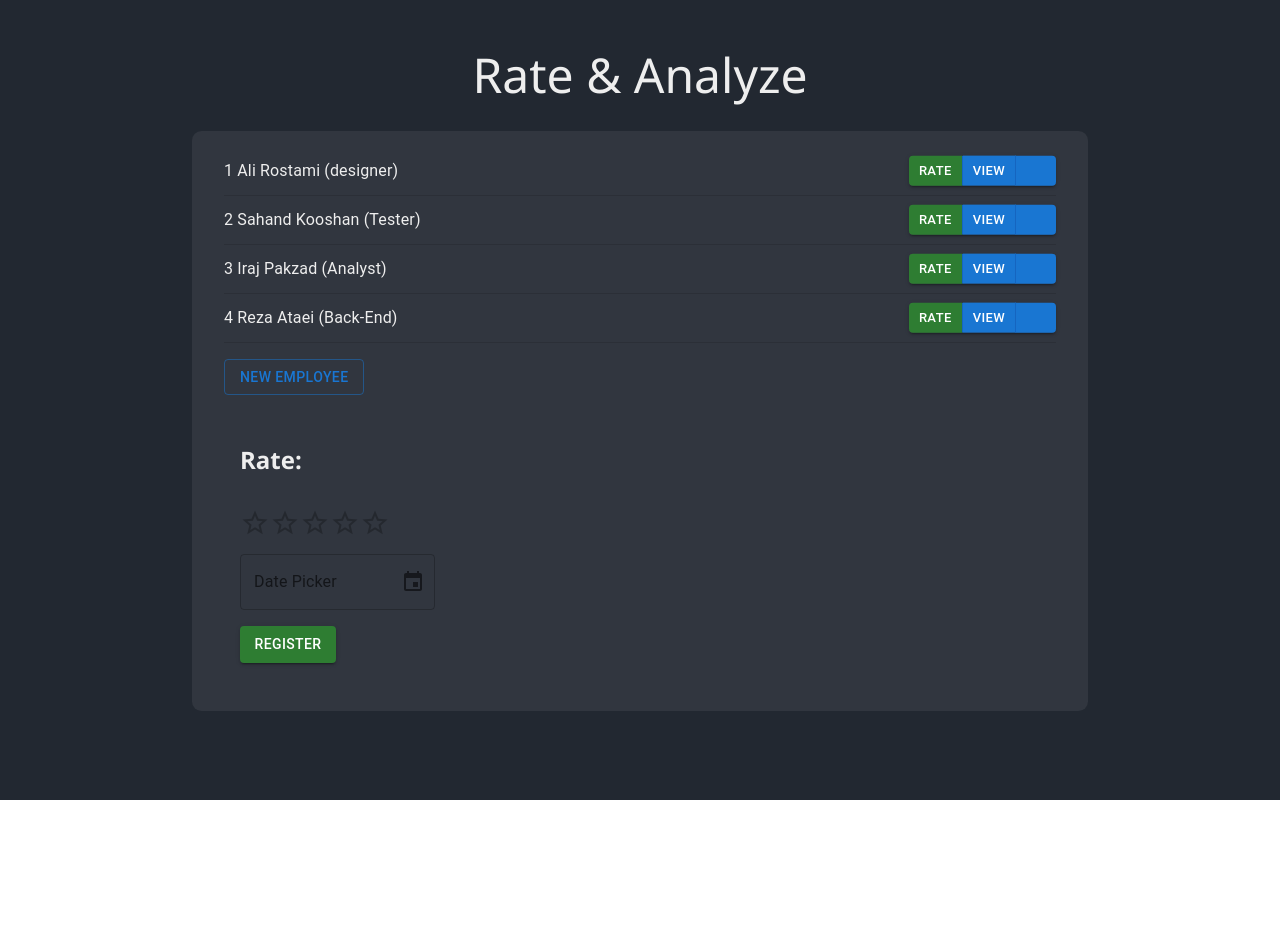
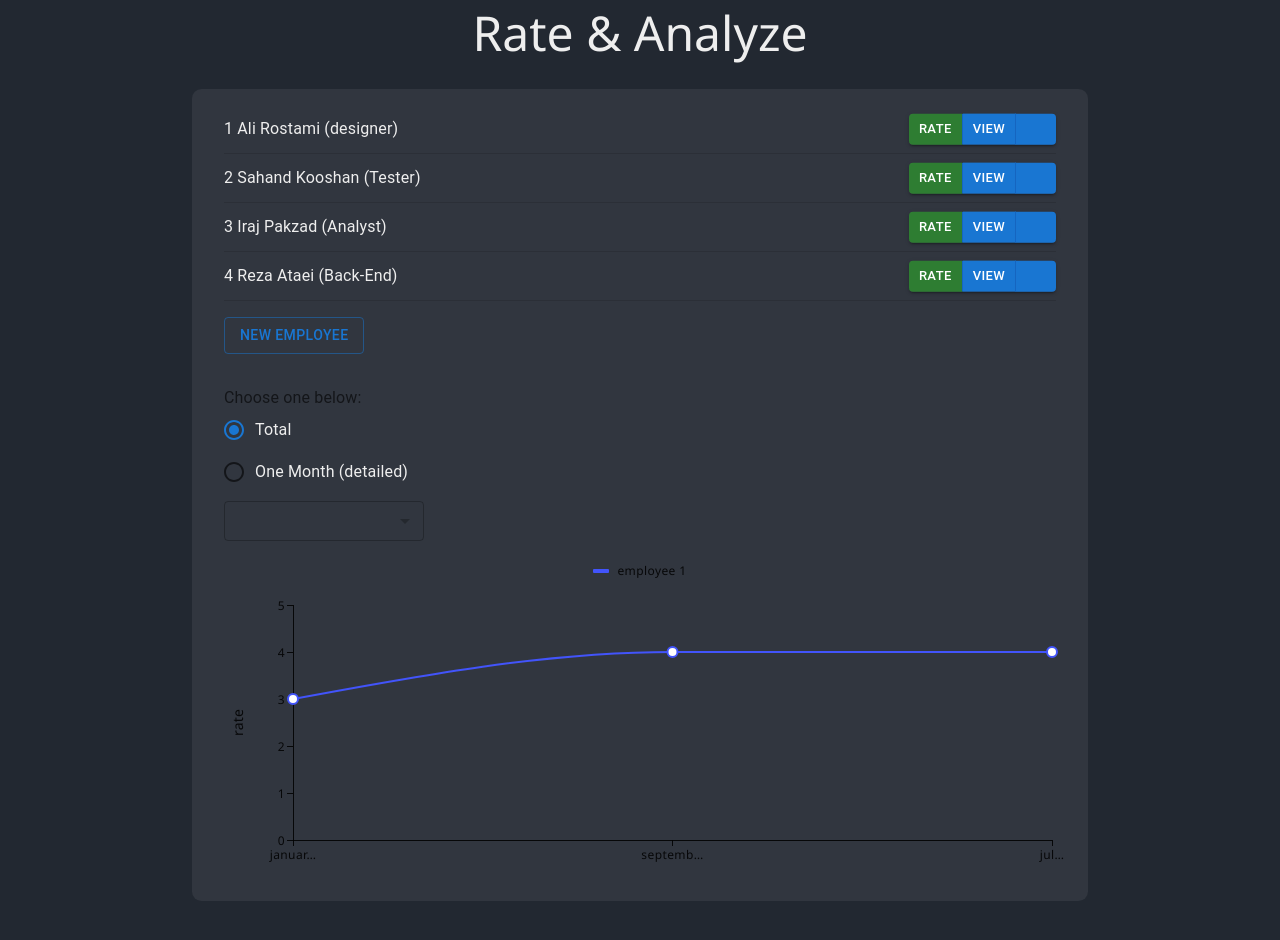
Before and after one commit to Soheil-kooshan/Rate-Analyze, a React (Vite) app in the folder client/: page / in a window 1280 px wide. Shown: the top 940 px of the page. Before the commit the page ends 800 px from the top, so only its background shows below. Built offline with nearby package versions, Linux system fonts and the light colour scheme; some icons are missing.

Commit message:
RateChart component added

```diff
--- a/client/src/App.jsx
+++ b/client/src/App.jsx
@@ -4,6 +4,7 @@ import "./app.css";
 import RatingEmployee from "./components/RatingEmployee";
 import EmployeesList from "./components/employeesList";
 import NewEmployee from "./components/NewEmployee";
+import RateChart from "./components/RateChart";
 function App() {
   return (
     <LocalizationProvider dateAdapter={AdapterDayjs}>
@@ -12,7 +13,8 @@ function App() {
         <div className="container">
           <EmployeesList />
           <NewEmployee />
-          <RatingEmployee />
+          {/* <RatingEmployee /> */}
+          <RateChart />
         </div>
       </div>
     </LocalizationProvider>
--- /dev/null
+++ b/client/src/components/RateChart.jsx
@@ -0,0 +1,79 @@
+import { LineChart } from "@mui/x-charts";
+import { useState } from "react";
+import {
+  RadioGroup,
+  FormControlLabel,
+  Radio,
+  TextField,
+  FormControl,
+  FormLabel,
+} from "@mui/material";
+import Select from "@mui/material/Select";
+import MenuItem from "@mui/material/MenuItem";
+
+function RateChart() {
+  const [RadioValue, setRadioValue] = useState("total");
+  const [monthValue, setMonthValue] = useState("");
+
+  function handleMonthChange(e) {
+    setMonthValue(e.target.value);
+  }
+
+  function handleRadioChange(e) {
+    setRadioValue(e.target.value);
+  }
+
+  const uData = [3, 4, 4];
+  const xLabels = ["january", "september", "july"];
+
+  return (
+    <div>
+      <FormControl sx={{ padding: "1rem" }}>
+        <FormLabel>Choose one below:</FormLabel>
+        <RadioGroup value={RadioValue} onChange={handleRadioChange}>
+          <FormControlLabel value="total" control={<Radio />} label="Total" />
+          <FormControlLabel
+            value="single"
+            control={<Radio />}
+            label="One Month (detailed)"
+          ></FormControlLabel>
+        </RadioGroup>
+        <Select
+          sx={{ marginTop: "0.5rem" }}
+          size="small"
+          label="Month"
+          value={monthValue}
+          onChange={handleMonthChange}
+          disabled={RadioValue !== "single"}
+        >
+          <MenuItem value="January">January</MenuItem>
+          <MenuItem value="February">February</MenuItem>
+          <MenuItem value="March">March</MenuItem>
+          <MenuItem value="April">April</MenuItem>
+          <MenuItem value="May">May</MenuItem>
+          <MenuItem value="June">June</MenuItem>
+          <MenuItem value="July">July</MenuItem>
+          <MenuItem value="August">August</MenuItem>
+          <MenuItem value="September">September</MenuItem>
+          <MenuItem value="October">October</MenuItem>
+          <MenuItem value="November">November</MenuItem>
+          <MenuItem value="December">December</MenuItem>
+        </Select>
+      </FormControl>
+      <LineChart
+        series={[{ data: uData, label: "employee 1" }]}
+        xAxis={[{ scaleType: "point", data: xLabels }]}
+        yAxis={[
+          {
+            min: 0,
+            max: 5,
+            label: "rate",
+          },
+        ]}
+        height={300}
+      />
+    </div>
+  );
+}
+
+export default RateChart;
--- a/client/src/components/RatingEmployee.jsx
+++ b/client/src/components/RatingEmployee.jsx
@@ -3,7 +3,7 @@ import Button from "@mui/material/Button";
 import Box from "@mui/material/Box";
 import { useState } from "react";
 import { DatePicker, LocalizationProvider } from "@mui/x-date-pickers";
-import { AdapterDayjs } from "@mui/x-date-pickers/AdapterDayjs";
+import Typography from "@mui/material/Typography";
 
 function RatingEmployee() {
   const [value, setValue] = useState(null);
@@ -18,9 +18,31 @@ function RatingEmployee() {
       }}
     >
       <h2>Rate:</h2>
+      <Typography>behavior:</Typography>
       <Rating
-        sx={{ paddingY: 2 }}
-        size="large"
+        sx={{ paddingY: 1 }}
+        size="medium"
+        name="simple-controlled"
+        value={value}
+        onChange={(event, newValue) => {
+          setValue(newValue);
+        }}
+      />
+      <Typography>Discipline:</Typography>
+      <Rating
+        sx={{ paddingY: 1 }}
+        size="medium"
+        name="simple-controlled"
+        value={value}
+        onChange={(event, newValue) => {
+          setValue(newValue);
+        }}
+      />
+      <Typography>Quality:</Typography>
+      <Rating
+        aria-label="quality"
+        sx={{ paddingY: 1 }}
+        size="medium"
         name="simple-controlled"
         value={value}
         onChange={(event, newValue) => {
```
